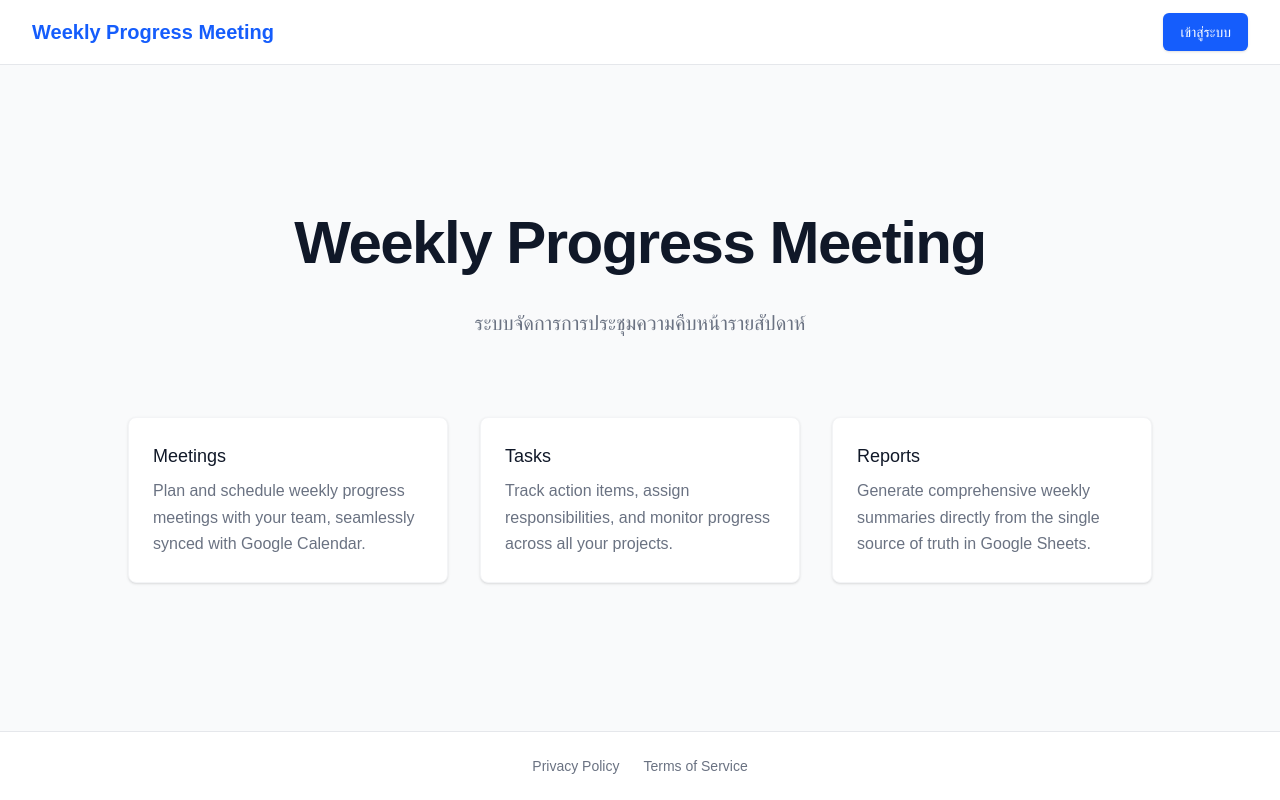
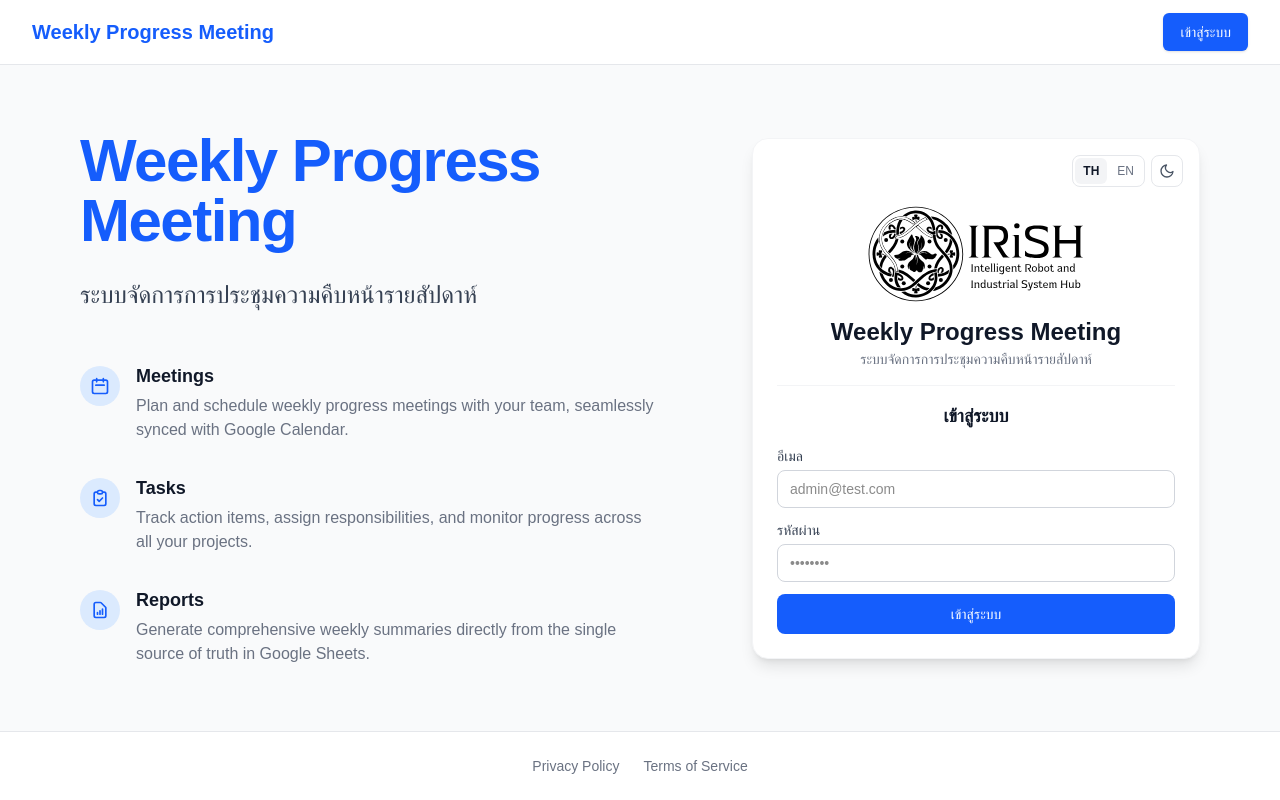
Before and after one commit to Oscars03/progress-meeting, a Next.js app: page / in a window 1280 px wide. Built offline with nearby package versions, Linux system fonts and the light colour scheme; no server answers; a web font is replaced by a local one.

Commit message:
feat: redesign landing page to include login

```diff
--- a/src/app/page.tsx
+++ b/src/app/page.tsx
@@ -1,8 +1,12 @@
 import Link from 'next/link';
 import { getT } from '@/lib/ui/server-i18n';
+import LoginClient from './login/login-client';
+import { allowedSignupDomains } from '@/lib/signup-policy';
 
 export default async function Home() {
   const t = await getT();
+  const googleEnabled = Boolean(process.env.GOOGLE_CLIENT_ID && process.env.GOOGLE_CLIENT_SECRET);
+  const signupDomains = allowedSignupDomains();
 
   return (
     <div className="min-h-screen bg-gray-50 flex flex-col">
@@ -24,26 +28,64 @@ export default async function Home() {
         </div>
       </header>
 
-      <main className="flex-1 w-full max-w-7xl mx-auto px-4 sm:px-6 lg:px-8 py-12 flex flex-col items-center justify-center text-center">
-        <h1 className="text-4xl font-extrabold text-gray-900 sm:text-5xl sm:tracking-tight lg:text-6xl mb-4">
+      <main className="flex-1 w-full max-w-7xl mx-auto px-4 sm:px-6 lg:px-8 py-12 flex flex-col lg:flex-row items-center justify-center gap-12 lg:gap-24">
+        {/* Left Side: Brand & Description */}
+        <div className="flex-1 text-center lg:text-left max-w-xl">
+          <h1 className="text-4xl font-extrabold text-blue-600 sm:text-5xl sm:tracking-tight lg:text-6xl mb-6">
             {t('app.name')}
           </h1>
-        <p className="max-w-xl mt-5 text-xl text-gray-500 mb-8">
+          <p className="text-2xl text-gray-700 mb-10 font-medium leading-relaxed">
             {t('app.tagline')}
           </p>
-        <div className="grid grid-cols-1 md:grid-cols-3 gap-8 mt-12 max-w-5xl mx-auto text-left">
-          <div className="bg-white p-6 rounded-lg shadow-sm border border-gray-100">
-            <h3 className="text-lg font-medium text-gray-900 mb-2">Meetings</h3>
-            <p className="text-gray-500">Plan and schedule weekly progress meetings with your team, seamlessly synced with Google Calendar.</p>
+
+          <div className="hidden lg:block space-y-8 mt-12">
+            <div className="flex items-start">
+              <div className="flex-shrink-0 mt-1">
+                <div className="flex items-center justify-center h-10 w-10 rounded-full bg-blue-100 text-blue-600">
+                  <svg className="h-5 w-5" fill="none" viewBox="0 0 24 24" stroke="currentColor">
+                    <path strokeLinecap="round" strokeLinejoin="round" strokeWidth={2} d="M8 7V3m8 4V3m-9 8h10M5 21h14a2 2 0 002-2V7a2 2 0 00-2-2H5a2 2 0 00-2 2v12a2 2 0 002 2z" />
+                  </svg>
                 </div>
-          <div className="bg-white p-6 rounded-lg shadow-sm border border-gray-100">
-            <h3 className="text-lg font-medium text-gray-900 mb-2">Tasks</h3>
-            <p className="text-gray-500">Track action items, assign responsibilities, and monitor progress across all your projects.</p>
               </div>
-          <div className="bg-white p-6 rounded-lg shadow-sm border border-gray-100">
-            <h3 className="text-lg font-medium text-gray-900 mb-2">Reports</h3>
-            <p className="text-gray-500">Generate comprehensive weekly summaries directly from the single source of truth in Google Sheets.</p>
+              <div className="ml-4">
+                <h3 className="text-lg font-semibold text-gray-900">Meetings</h3>
+                <p className="mt-1 text-base text-gray-500">Plan and schedule weekly progress meetings with your team, seamlessly synced with Google Calendar.</p>
               </div>
+            </div>
+
+            <div className="flex items-start">
+              <div className="flex-shrink-0 mt-1">
+                <div className="flex items-center justify-center h-10 w-10 rounded-full bg-blue-100 text-blue-600">
+                  <svg className="h-5 w-5" fill="none" viewBox="0 0 24 24" stroke="currentColor">
+                    <path strokeLinecap="round" strokeLinejoin="round" strokeWidth={2} d="M9 5H7a2 2 0 00-2 2v12a2 2 0 002 2h10a2 2 0 002-2V7a2 2 0 00-2-2h-2M9 5a2 2 0 002 2h2a2 2 0 002-2M9 5a2 2 0 012-2h2a2 2 0 012 2m-6 9l2 2 4-4" />
+                  </svg>
+                </div>
+              </div>
+              <div className="ml-4">
+                <h3 className="text-lg font-semibold text-gray-900">Tasks</h3>
+                <p className="mt-1 text-base text-gray-500">Track action items, assign responsibilities, and monitor progress across all your projects.</p>
+              </div>
+            </div>
+
+            <div className="flex items-start">
+              <div className="flex-shrink-0 mt-1">
+                <div className="flex items-center justify-center h-10 w-10 rounded-full bg-blue-100 text-blue-600">
+                  <svg className="h-5 w-5" fill="none" viewBox="0 0 24 24" stroke="currentColor">
+                    <path strokeLinecap="round" strokeLinejoin="round" strokeWidth={2} d="M9 17v-2m3 2v-4m3 4v-6m2 10H7a2 2 0 01-2-2V5a2 2 0 012-2h5.586a1 1 0 01.707.293l5.414 5.414a1 1 0 01.293.707V19a2 2 0 01-2 2z" />
+                  </svg>
+                </div>
+              </div>
+              <div className="ml-4">
+                <h3 className="text-lg font-semibold text-gray-900">Reports</h3>
+                <p className="mt-1 text-base text-gray-500">Generate comprehensive weekly summaries directly from the single source of truth in Google Sheets.</p>
+              </div>
+            </div>
+          </div>
+        </div>
+
+        {/* Right Side: Login Box */}
+        <div className="w-full max-w-md flex-shrink-0 mt-8 lg:mt-0">
+           <LoginClient googleEnabled={googleEnabled} signupDomains={signupDomains} />
         </div>
       </main>
 
```
Lines whose indentation alone changed are shown as unchanged.
